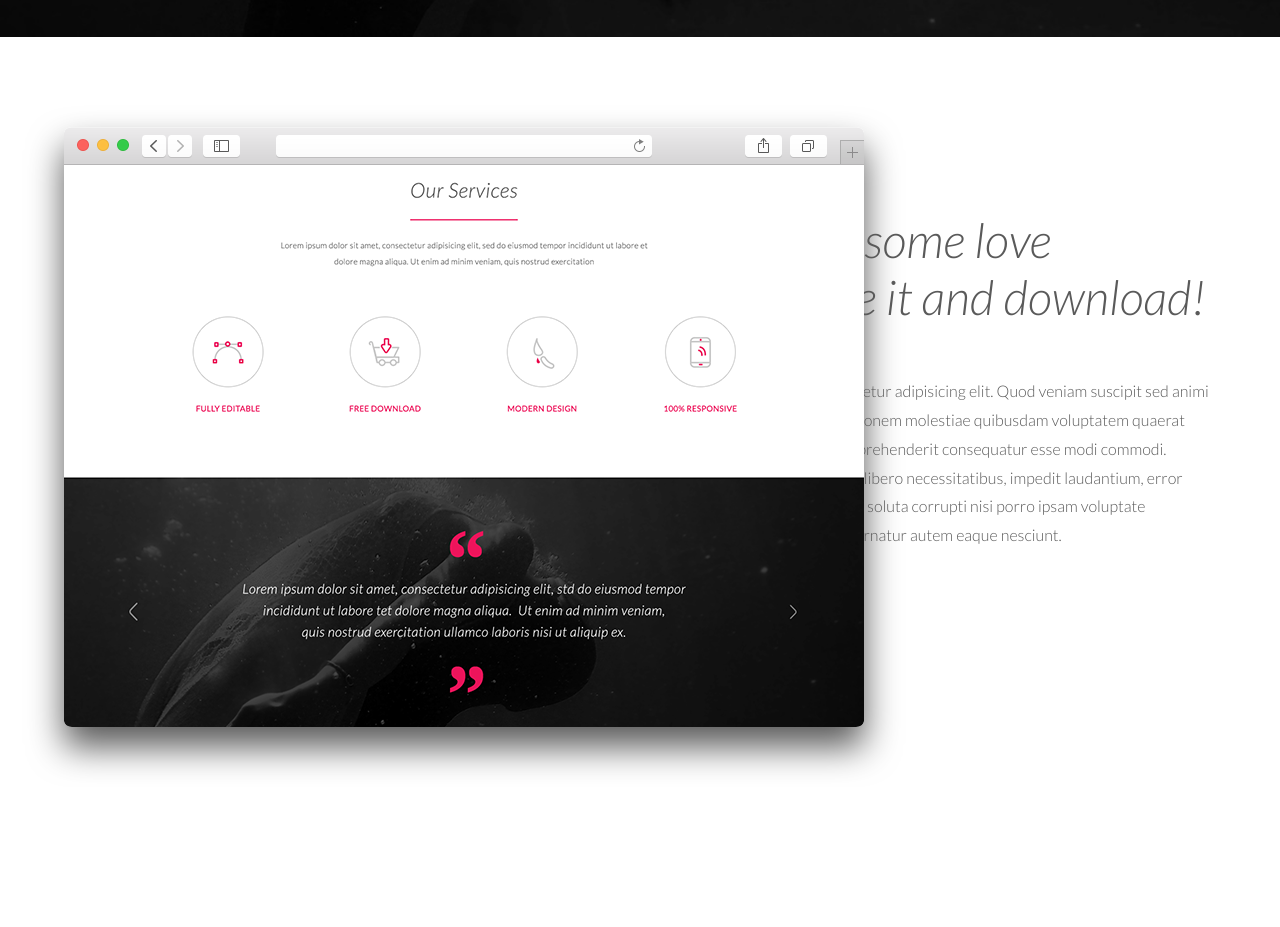
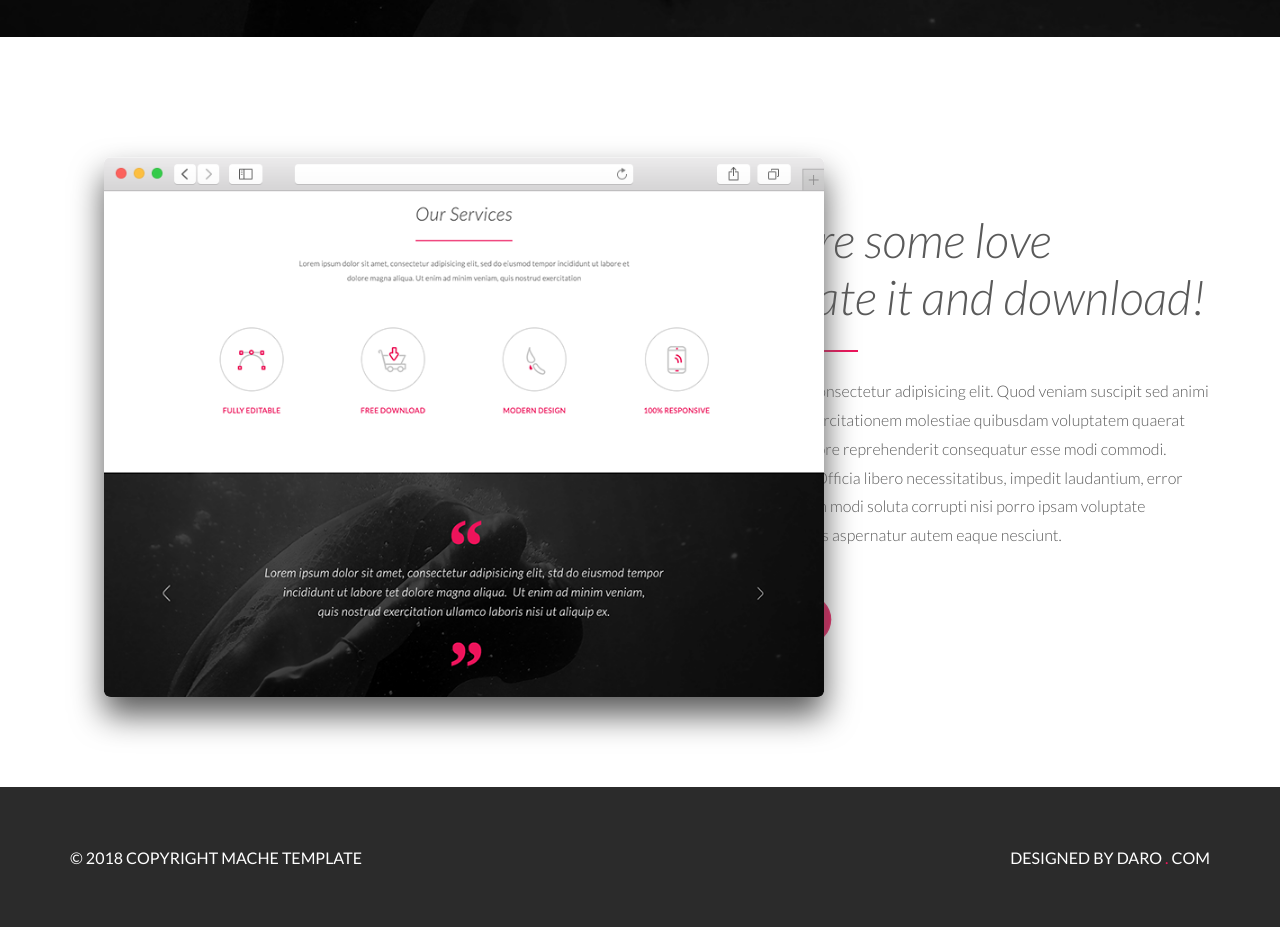
Before and after one commit to darokrk/Layout3-from-PSD, a website: page index.html in a window 1280 px wide. Shown: the part 6640-7567 px from the top of the page. Before the commit the page ends 7427 px from the top, so only its background shows below. Drawn offline with Linux system fonts and the light colour scheme.

Commit message:
Finish footer section

```diff
--- a/index.html
+++ b/index.html
@@ -344,6 +344,14 @@
             </div>
         </div>
     </section>
+    <section id="footer">
+        <div class="container">
+            <div class="footer__content">
+                <p class="footer__text">&#169; 2018 Copyright mache template</p>
+                <p class="footer__text">Designed by daro <span class="footer__text--mark">.</span> com</p>
+            </div>
+        </div>
+    </section>
 </body>
 
 </html>
--- a/sass/style.scss
+++ b/sass/style.scss
@@ -721,6 +721,7 @@ body {
         left: 5%;
         box-shadow: 0 20px 35px 0 #5a5a5a;
         border-radius: 1%;
+        transform: scale(0.9);
     }
     .download__container {
         display: flex;
@@ -764,3 +765,18 @@ body {
         }
     }
 }
+#footer {
+    background: #2b2b2b;
+    .footer__content {
+        min-height: 140px;
+        display: flex;
+        justify-content: space-between;
+        align-items: center;
+        .footer__text {
+            text-transform: uppercase;
+        }
+        .footer__text--mark {
+            color: #ed145b;
+        }
+    }
+}
```
Also changed, not shown: css/style.css.
